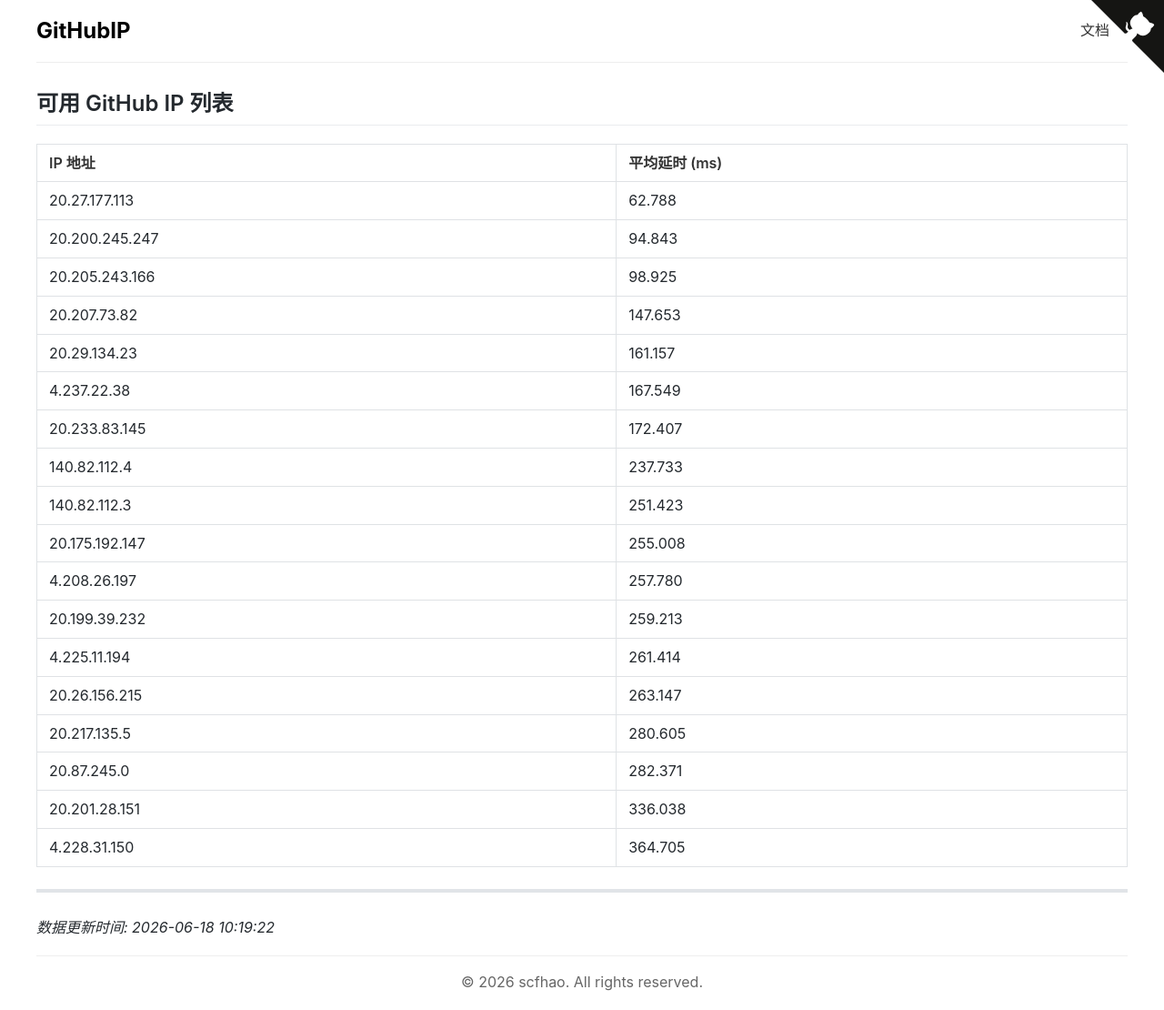
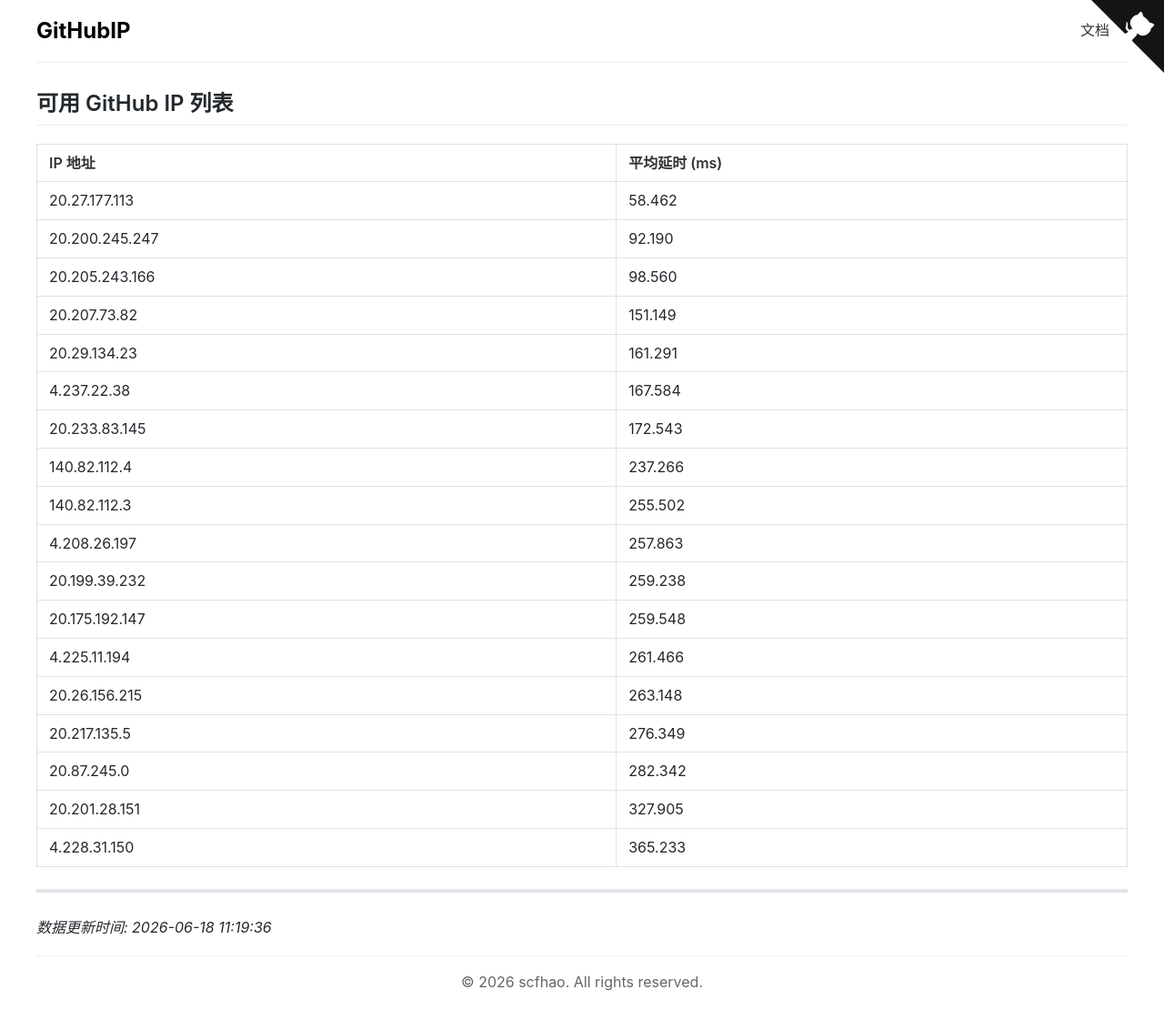
Before and after one commit to scfhao/GitHubIP, a Jekyll site: the page built from index.md, in a window 1280 px wide. Shown: the whole page at 91% size. Built offline with Jekyll 4.4.1, drawn with Linux system fonts in a browser that asks for light colours.

Commit message:
自动脚本执行 - 2026-06-18 11:19:36

```diff
--- a/index.md
+++ b/index.md
@@ -1,32 +1,32 @@
 ---
 layout: home
 title: GitHub IP 列表
-date: 2026-06-18 10:19:22
+date: 2026-06-18 11:19:36
 ---
 
 ## 可用 GitHub IP 列表
 
 | IP 地址 | 平均延时 (ms) |
 |---------|--------------|
-| 20.27.177.113 | 62.788 |
-| 20.200.245.247 | 94.843 |
-| 20.205.243.166 | 98.925 |
-| 20.207.73.82 | 147.653 |
-| 20.29.134.23 | 161.157 |
-| 4.237.22.38 | 167.549 |
-| 20.233.83.145 | 172.407 |
-| 140.82.112.4 | 237.733 |
-| 140.82.112.3 | 251.423 |
-| 20.175.192.147 | 255.008 |
-| 4.208.26.197 | 257.780 |
-| 20.199.39.232 | 259.213 |
-| 4.225.11.194 | 261.414 |
-| 20.26.156.215 | 263.147 |
-| 20.217.135.5 | 280.605 |
-| 20.87.245.0 | 282.371 |
-| 20.201.28.151 | 336.038 |
-| 4.228.31.150 | 364.705 |
+| 20.27.177.113 | 58.462 |
+| 20.200.245.247 | 92.190 |
+| 20.205.243.166 | 98.560 |
+| 20.207.73.82 | 151.149 |
+| 20.29.134.23 | 161.291 |
+| 4.237.22.38 | 167.584 |
+| 20.233.83.145 | 172.543 |
+| 140.82.112.4 | 237.266 |
+| 140.82.112.3 | 255.502 |
+| 4.208.26.197 | 257.863 |
+| 20.199.39.232 | 259.238 |
+| 20.175.192.147 | 259.548 |
+| 4.225.11.194 | 261.466 |
+| 20.26.156.215 | 263.148 |
+| 20.217.135.5 | 276.349 |
+| 20.87.245.0 | 282.342 |
+| 20.201.28.151 | 327.905 |
+| 4.228.31.150 | 365.233 |
 
 ---
 
-*数据更新时间: 2026-06-18 10:19:22*
+*数据更新时间: 2026-06-18 11:19:36*
```
